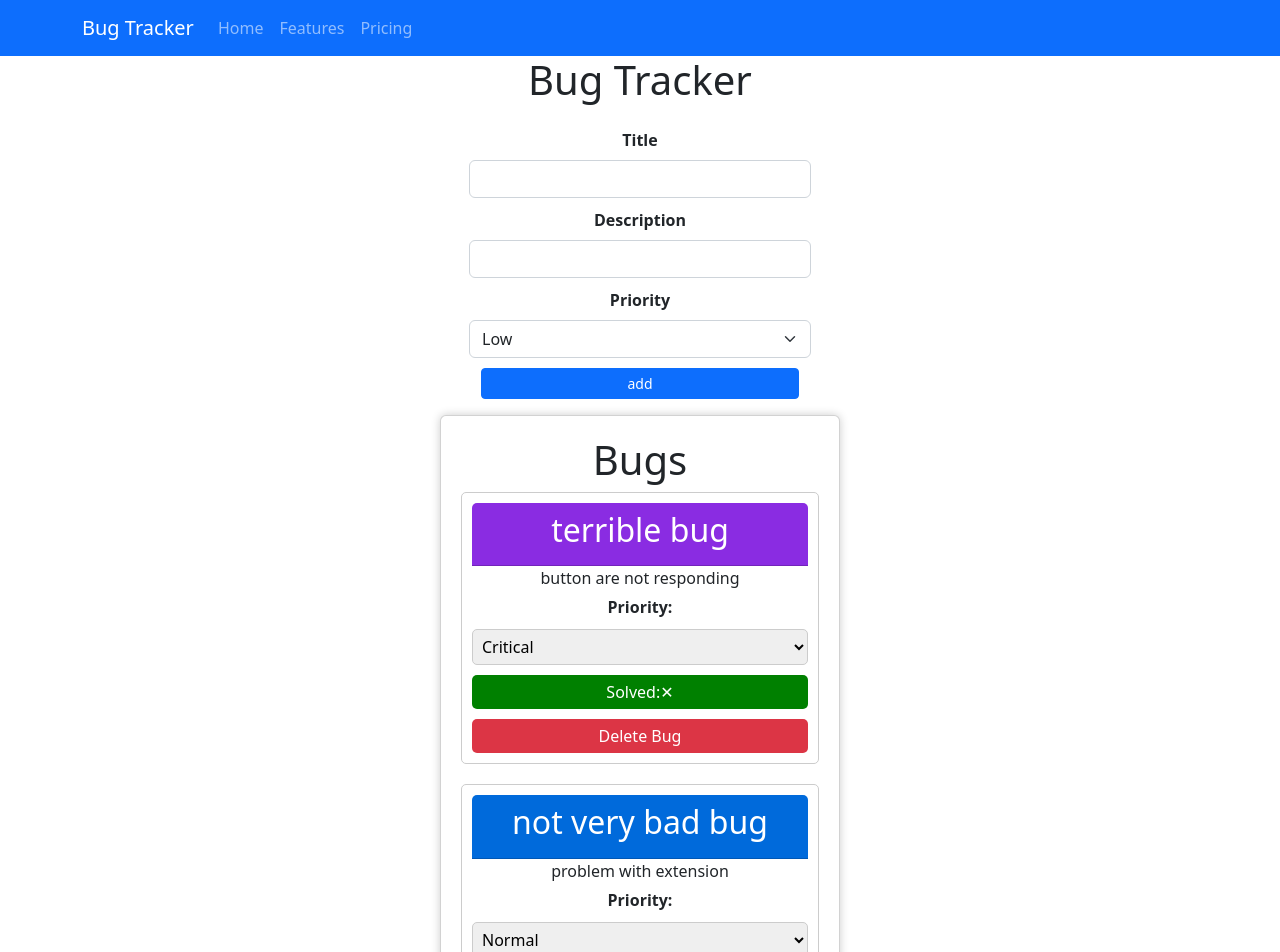
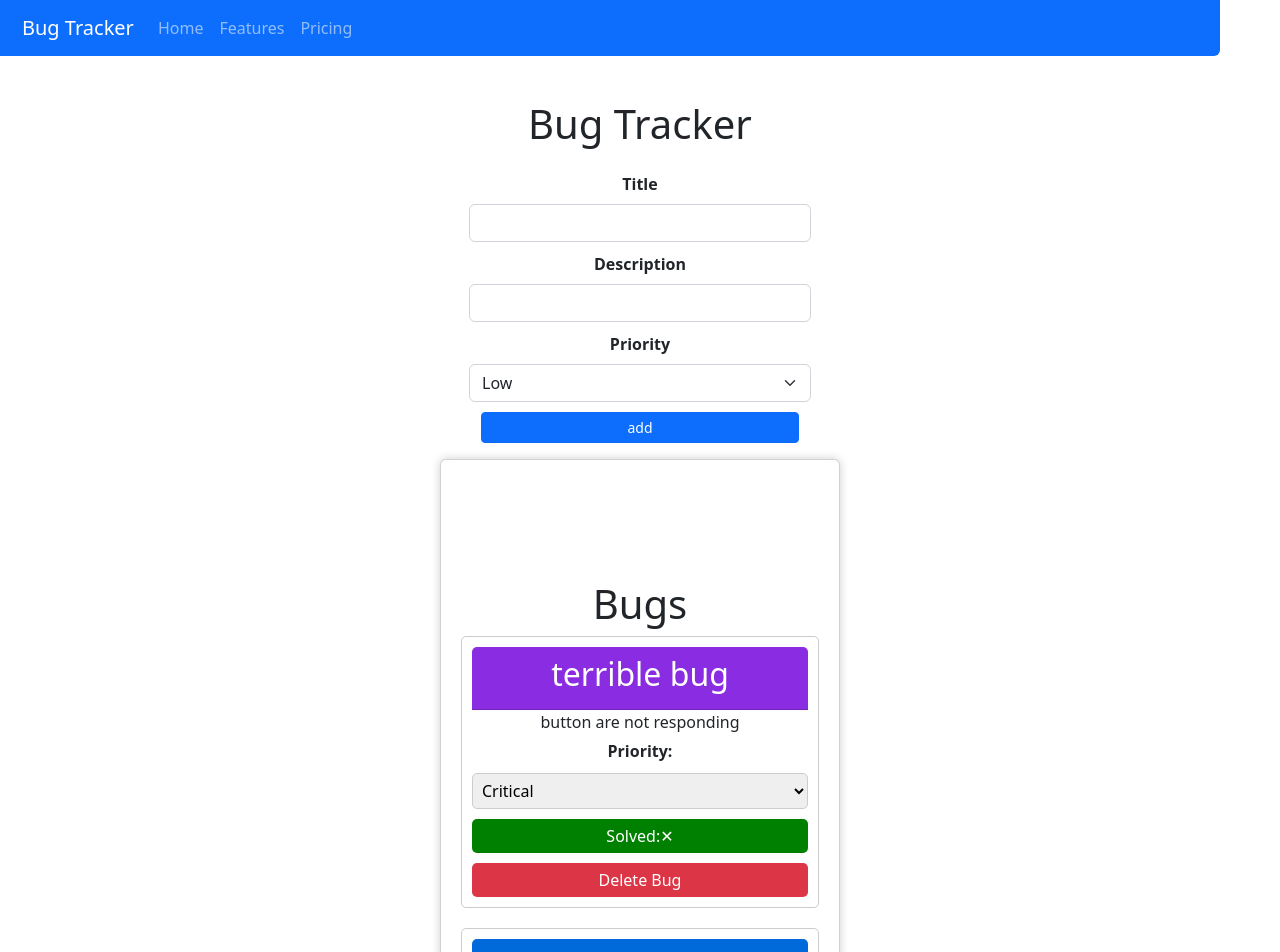
Before and after one commit to rezan83/bug-tracker, a React (Create React App) app: page / in a window 1280 px wide. Shown: the top 952 px of the page. Built offline with nearby package versions, Linux system fonts and the light colour scheme.

Commit message:
fixed navbar

```diff
--- a/src/components/BugsList/BugCard.jsx
+++ b/src/components/BugsList/BugCard.jsx
@@ -12,7 +12,7 @@ function BugCard({ bug, handleDeleteBug, handleGlobalChange }) {
     handleGlobalChange({ ...bug, [event.target.name]: Number(event.target.value) });
   };
   return (
-    <div  className={`bug ${bug.solved ? 'solved' : ''}`}>
+    <div   className={`bug ${bug.solved ? 'solved' : ''}`}>
       <header className={`card-header bug-priority ${getPeriorityName(bug.priority)}`}>
         <h2>{bug.title}</h2>
       </header>
--- a/src/components/BugsList/BugsList.jsx
+++ b/src/components/BugsList/BugsList.jsx
@@ -15,7 +15,7 @@ function BugsList({ bugsDataSate, setBugsDataSate, handleGlobalChange }) {
   };
 
   return (
-    <div className="card w-100">
+    <div  className="card">
       <h1>Bugs</h1>
 
       {bugsDataSate.map(bug => {
--- a/src/components/BugsList/bugcard.css
+++ b/src/components/BugsList/bugcard.css
@@ -3,8 +3,7 @@
   margin: 0 auto;
   padding: 20px;
   box-shadow: 0 0 10px rgba(0, 0, 0, 0.2);
-display: flex;
-flex-direction: column;
+
 }
 .card .card-header {
   color: white;
@@ -69,7 +68,6 @@ button:hover {
   padding: 10px;
   border-radius: 5px;
   border: 1px solid #ccc;
-
 }
 
 .bug h2 {
--- a/src/components/NavBar/NavBar.js
+++ b/src/components/NavBar/NavBar.js
@@ -7,7 +7,7 @@ import Navbar from 'react-bootstrap/Navbar';
 function NavBar() {
   return (
     <>
-      <Navbar  bg="primary rounded-bottom  " variant="dark">
+      <Navbar className='z-1 position-fixed  w-100'  bg="primary rounded-bottom  " variant="dark">
         <Container>
           <Navbar.Brand href="#home">Bug Tracker</Navbar.Brand>
           <Nav className="me-auto">
--- a/src/index.css
+++ b/src/index.css
@@ -22,8 +22,12 @@ body {
 
 .App {
   text-align: center;
+  width: 1400px;
 
-  width: 1400px;
+}
+.App h1{
+ padding-top:100px
+
 }
 
 button {
```
